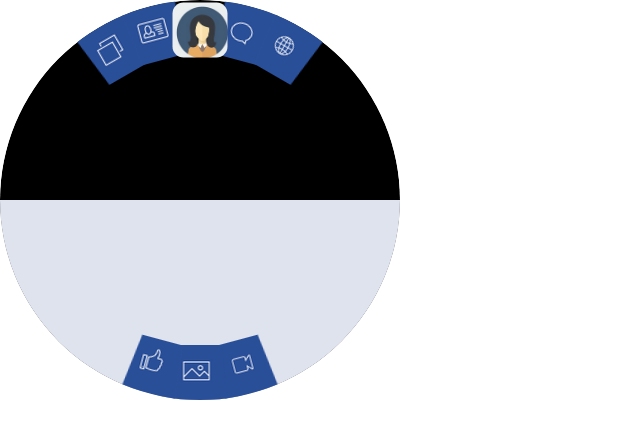
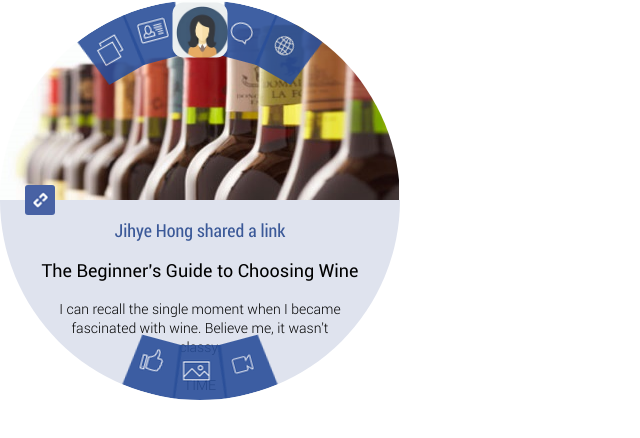
Before and after one commit to jihyerish/jhRoundDisplay, a plain HTML site: page demo/facebook/circle.html in a window 1280 px wide. Shown: the whole page, without its empty margins (0-640 px from the left). Drawn offline with Linux system fonts and the light colour scheme.

Commit message:
implement detailed contents

```diff
--- a/demo/facebook/circle.css
+++ b/demo/facebook/circle.css
@@ -1,24 +1,72 @@
+/* Regular */
+@font-face {
+	font-family: 'Roboto Regular';
+	font-style: normal;
+	src: url('fonts/Roboto-Regular.ttf') format('truetype');
+}
+/* light */
+@font-face {
+	font-family: 'Roboto Light';
+	font-style: normal;
+	src: url('fonts/Roboto-Light.ttf') format('truetype');
+}
+/* condensed */
+@font-face {
+	font-family: 'RobotoCondensed Regular';
+	font-style: normal;
+	src: url('fonts/RobotoCondensed-Regular.ttf') format('truetype');
+}
+
 body {
     margin: 0;
 }
 #layout {
-    background: #000000;
     width: 400px;
     height: 400px;
     border-radius: 50%;
 	overflow: hidden;
 	-webkit-clip-path: circle(50% at 50% 50%);
 }
-#content{
+#content_image{
+	position: absolute;
+	content: url(assets/wine.jpg);
+	width: 400px;
+    height: 200px;
+	top: 0px;
+}
+#content_text{
 	position: absolute;
 	background-color: #dfe3ee;
 	width: 400px;
     height: 200px;
 	top: 200px;
 }
-p {
-    font-size: 1.3em;
-    color: #F9F9F9;
+.text_category{
+    font-size: 18px;
+	font-family: 'RobotoCondensed Regular';
+    color: #3b5998;
+	text-align: center;
+}
+.text_title{
+    font-size: 18px;
+	font-family: 'Roboto Regular';
+	text-align: center;
+}
+.text_note{
+    font-size: 14px;
+	font-family: 'Roboto light';
+	text-align: center;
+}
+#icon{
+	position: polar;
+    polar-angle: -90deg;
+    polar-distance: 80%;
+	width: 30px;
+    height: 30px;
+	border-radius: 10%;
+}
+.link{
+	content: url(assets/link.png);
 }
 .box {
     position: absolute;
@@ -47,6 +95,7 @@ p {
     polar-distance: 100% fit;
 	polar-orientation: center;
 	background-image: url(assets/new.png);
+	opacity: 0.9;
 }
 #item2 {
 	position: polar;
@@ -54,6 +103,7 @@ p {
     polar-distance: 100% fit;
 	polar-orientation: center;
 	background-image: url(assets/profile.png);
+	opacity: 0.9;
 }
 #item3 {
 	position: polar;
@@ -61,6 +111,7 @@ p {
     polar-distance: 100% fit;
 	polar-orientation: center;
 	background-image: url(assets/msg.png);
+	opacity: 0.9;
 }
 #item4 {
 	position: polar;
@@ -68,6 +119,7 @@ p {
     polar-distance: 100% fit;
 	polar-orientation: center;
 	background-image: url(assets/globe.png);
+	opacity: 0.9;
 }
 #item5 {
 	position: polar;
@@ -75,6 +127,7 @@ p {
     polar-distance: 100% fit;
 	polar-orientation: counter-center;
 	background-image: url(assets/video.png);
+	opacity: 0.9;
 }
 #item6 {
 	position: polar;
@@ -82,6 +135,7 @@ p {
     polar-distance: 100% fit;
 	polar-orientation: counter-center;
 	background-image: url(assets/picture.png);
+	opacity: 0.9;
 }
 #item7 {
 	position: polar;
@@ -89,4 +143,5 @@ p {
     polar-distance: 100% fit;
 	polar-orientation: counter-center;
 	background-image: url(assets/like.png);
+	opacity: 0.9;
 }
--- a/demo/facebook/circle.html
+++ b/demo/facebook/circle.html
@@ -8,7 +8,17 @@
 </head>
 <body>
 	<div id="layout">
-		<div id="content"></div>
+		<div id="content_image"></div>
+		<div id="content_text">
+			<p class="text_category">Jihye Hong shared a link</p>
+			<p class="text_title">The Beginner's Guide to Choosing Wine</p>
+			<p class="text_note">
+				I can recall the single moment when I became <br>
+				fascinated with wine. Believe me, it wasn’t <br>
+				classy.<br><br>
+				TIME</p>
+		</div>
+		<div id="icon" class="link"></div>
 		<div id="item1" class="box"></div>
 		<div id="item2" class="box"></div>
 		<div id="item3" class="box"></div>
```
Also changed, not shown: demo/facebook/assets/checkout.png (added), demo/facebook/assets/comment.png (added), demo/facebook/assets/link.png (added), demo/facebook/assets/wine.jpg (added), demo/facebook/assets/wine_.jpg (added), demo/facebook/assets/캡처.JPG (added), demo/facebook/fonts/Roboto-Black.ttf (added), demo/facebook/fonts/Roboto-Bold.ttf (added), demo/facebook/fonts/Roboto-Light.ttf (added), demo/facebook/fonts/Roboto-Medium.ttf (added), demo/facebook/fonts/Roboto-Regular.ttf (added), demo/facebook/fonts/RobotoCondensed-Bold.ttf (added), demo/facebook/fonts/RobotoCondensed-Light.ttf (added), demo/facebook/fonts/RobotoCondensed-Regular.ttf (added).
